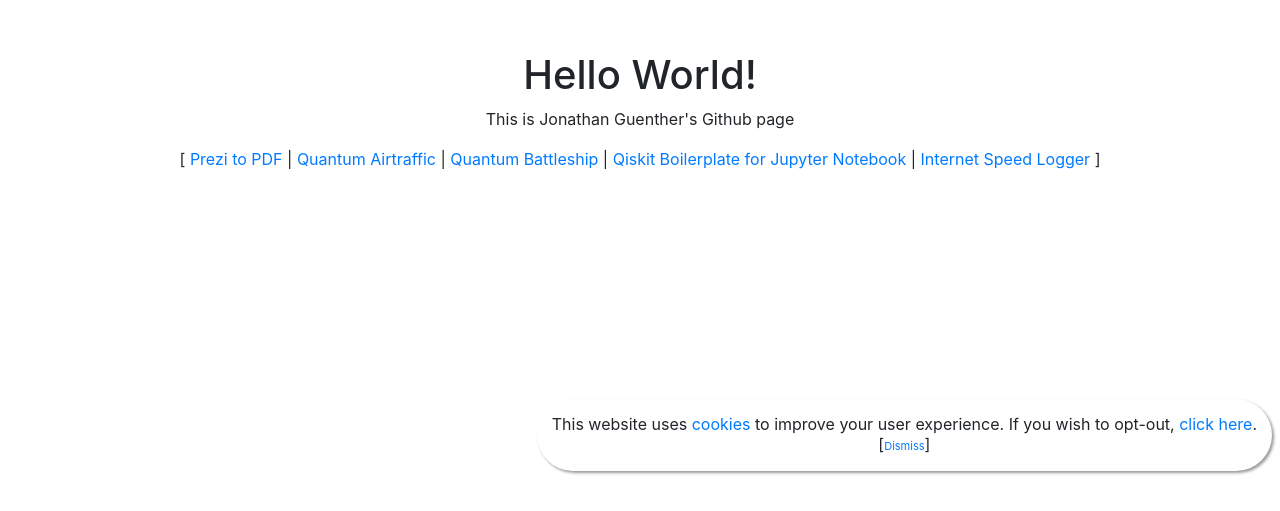
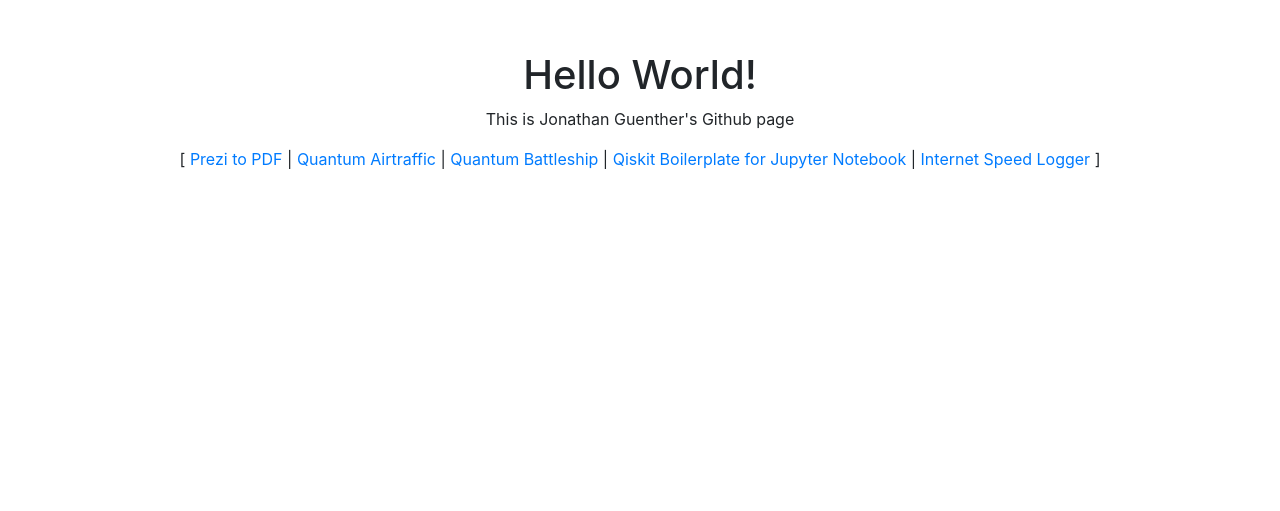
Before and after one commit to jonguenther/jonguenther.github.io, a plain HTML site: page index.html in a window 1280 px wide. Shown: the part 289-800 px from the top of the page. Drawn offline with nearby package versions, Linux system fonts and the light colour scheme.

Commit message:
Remove analytics for now

```diff
--- a/index.html
+++ b/index.html
@@ -54,7 +54,7 @@
     <meta property="twitter:image" content="web/Images/e5bbd01d-18ef-8178-2b7a-cdc882c66b96.webPlatform.png">
     <!-- Global site tag (gtag.js) - Google Analytics -->
     <script async src="https://www.googletagmanager.com/gtag/js?id=UA-144482063-2"></script>
-    <script>
+    <!-- <script>
         // Set to the same value as the web property used on the site
         var gaProperty = 'UA-144482063-2';
 
@@ -79,14 +79,14 @@
         gtag('js', new Date());
 
         gtag('config', 'UA-144482063-2');
-    </script>
+    </script> -->
 </head>
 
 <body>
-    <div class="float" id="gan" style="display: none">
+    <!-- <div class="float" id="gan" style="display: none">
         This website uses <a href="https://policies.google.com/technologies/partner-sites">cookies</a> to improve your user experience. If you wish to opt-out, <a href="javascript:gaOptout()">click here</a>. <br>
         [<a style="font-size: 11px" href="javascript:dismissOpt()" data-toggle="tooltip" data-placement="top" title="By dismissing this message you consent to the cookie use. If you want to revoke your consent you will have to delete the cookies for this website.">Dismiss</a>]
-    </div>
+    </div> -->
     <div class="container h-100">
         <div class="row h-100 justify-content-center align-items-center">
             <div class="col-12 text-center">
```
